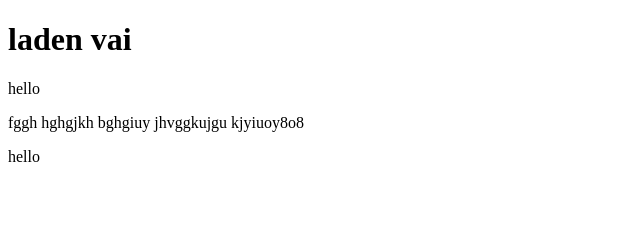
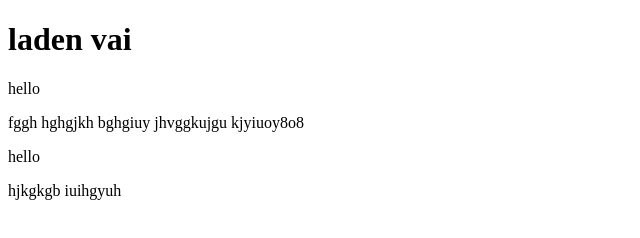
Before and after one commit to mdladen99/assignment-01, a plain HTML site: page index.html in a window 1280 px wide. Shown: the whole page, without its empty margins (0-640 px from the left). Drawn offline with Linux system fonts and the light colour scheme.

Commit message:
Update index.html

```diff
--- a/index.html
+++ b/index.html
@@ -13,6 +13,8 @@
     <p> hello </p>
     <p>fggh hghgjkh  bghgiuy jhvggkujgu kjyiuoy8o8</p>
     <p> hello </p>
+    <p> hjkgkgb iuihgyuh
+    </p>
 
 </header>
 
```
